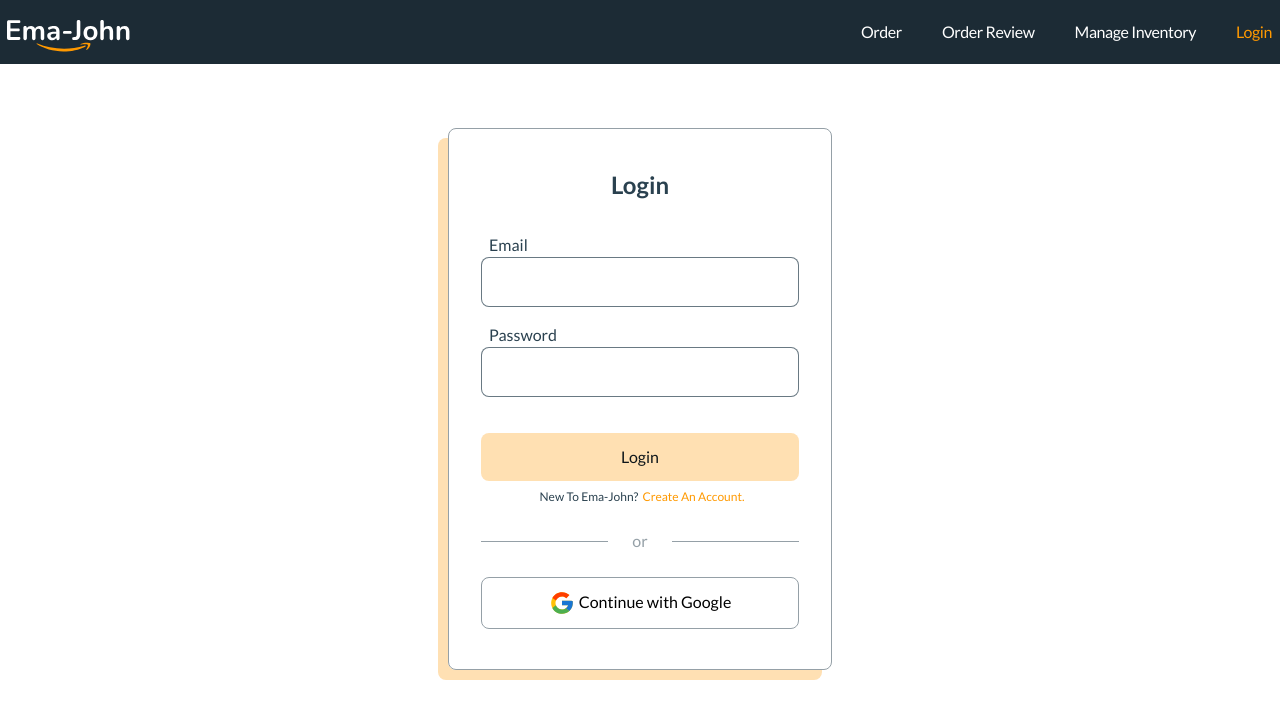
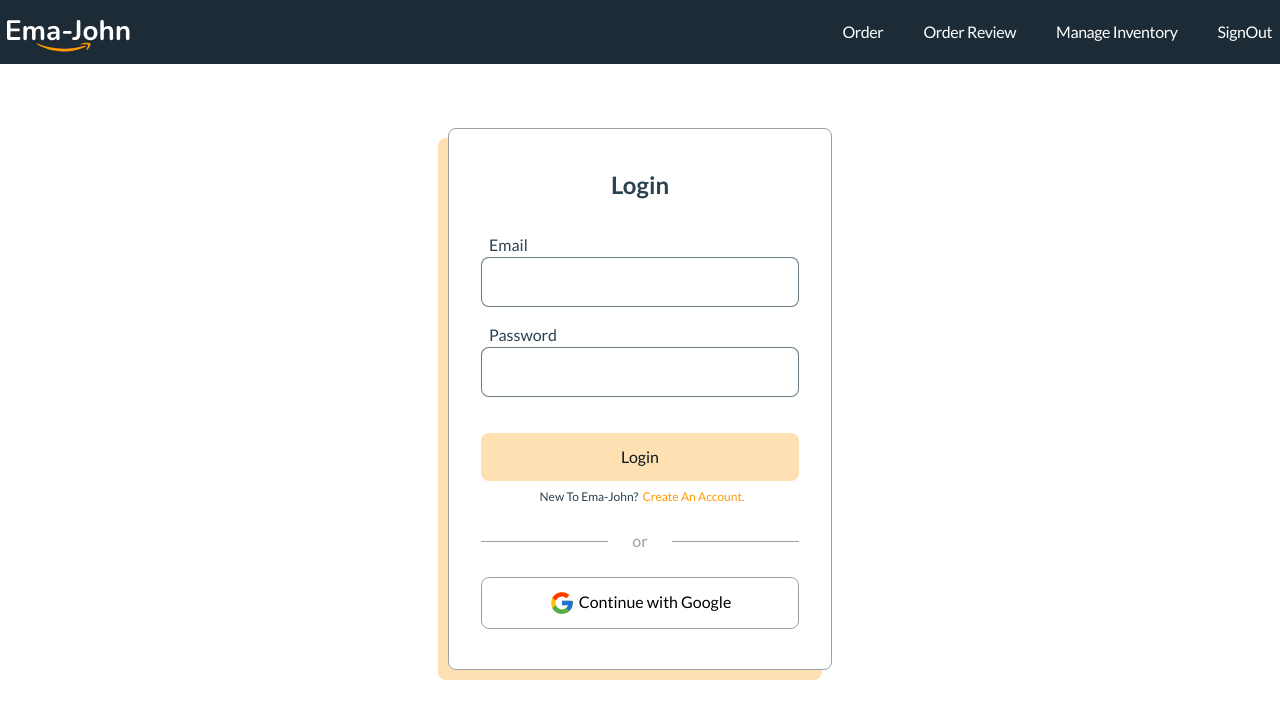
Before and after one commit to Tusar78/ema-john, a React (Create React App) app: page /login in a window 1280 px wide. Shown: the top 718 px of the page. Built offline with nearby package versions, Linux system fonts and the light colour scheme; no server answers.

Commit message:
Sign out showcase done

```diff
--- a/src/Components/Login/Login.js
+++ b/src/Components/Login/Login.js
@@ -1,7 +1,7 @@
 import React from "react";
 import { useState } from "react";
 import { FcGoogle } from "react-icons/fc";
-import { Link, useNavigate } from "react-router-dom";
+import { Link, useLocation, useNavigate } from "react-router-dom";
 import { useSignInWithEmailAndPassword } from "react-firebase-hooks/auth";
 import { auth } from "../../firebase.init";
 
@@ -27,8 +27,11 @@ const Login = () => {
     signInWithEmailAndPassword(email, password);
   };
 
+  const location = useLocation();
+  const from = location?.state?.from?.pathname || '/';
+
   if (user) {
-    navigate('/');
+    navigate(from, {replace: true});
   }
 
   return (
--- a/src/Components/Navbar/Navbar.js
+++ b/src/Components/Navbar/Navbar.js
@@ -1,9 +1,12 @@
 import React, { useState } from "react";
 import { Link, NavLink } from "react-router-dom";
 import { MdOutlineMenu, MdOutlineClose } from "react-icons/md";
+import { useAuthState } from "react-firebase-hooks/auth";
+import { auth } from "../../firebase.init";
 
 const Navbar = () => {
   const [toggle, setToggle] = useState(false);
+  const user = useAuthState(auth);
 
   const handleToggle = () => {
     setToggle(!toggle);
@@ -27,32 +30,49 @@ const Navbar = () => {
               <NavLink
                 to="/order"
                 className={({ isActive }) =>
-                  isActive ? 'nav__link text-[#FF9900]' : 'nav__link'
+                  isActive ? "nav__link text-[#FF9900]" : "nav__link"
                 }
               >
                 Order
               </NavLink>
             </li>
             <li className="nav__item">
-              <NavLink to="/order-review" className={({ isActive }) =>
-                  isActive ? 'nav__link text-[#FF9900]' : 'nav__link'
-                }>
+              <NavLink
+                to="/order-review"
+                className={({ isActive }) =>
+                  isActive ? "nav__link text-[#FF9900]" : "nav__link"
+                }
+              >
                 Order Review
               </NavLink>
             </li>
             <li className="nav__item">
-              <NavLink to="/manage-inventory" className={({ isActive }) =>
-                  isActive ? 'nav__link text-[#FF9900]' : 'nav__link'
-                }>
+              <NavLink
+                to="/manage-inventory"
+                className={({ isActive }) =>
+                  isActive ? "nav__link text-[#FF9900]" : "nav__link"
+                }
+              >
                 Manage Inventory
               </NavLink>
             </li>
             <li className="nav__item">
-              <NavLink to="/login" className={({ isActive }) =>
-                  isActive ? 'nav__link text-[#FF9900]' : 'nav__link'
-                }>
-                Login
-              </NavLink>
+              {user ? (
+                <>
+                  <button className="nav__link">SignOut</button>
+                </>
+              ) : (
+                <>
+                  <NavLink
+                    to="/login"
+                    className={({ isActive }) =>
+                      isActive ? "nav__link text-[#FF9900]" : "nav__link"
+                    }
+                  >
+                    Login
+                  </NavLink>
+                </>
+              )}
             </li>
           </ul>
         </div>
```
